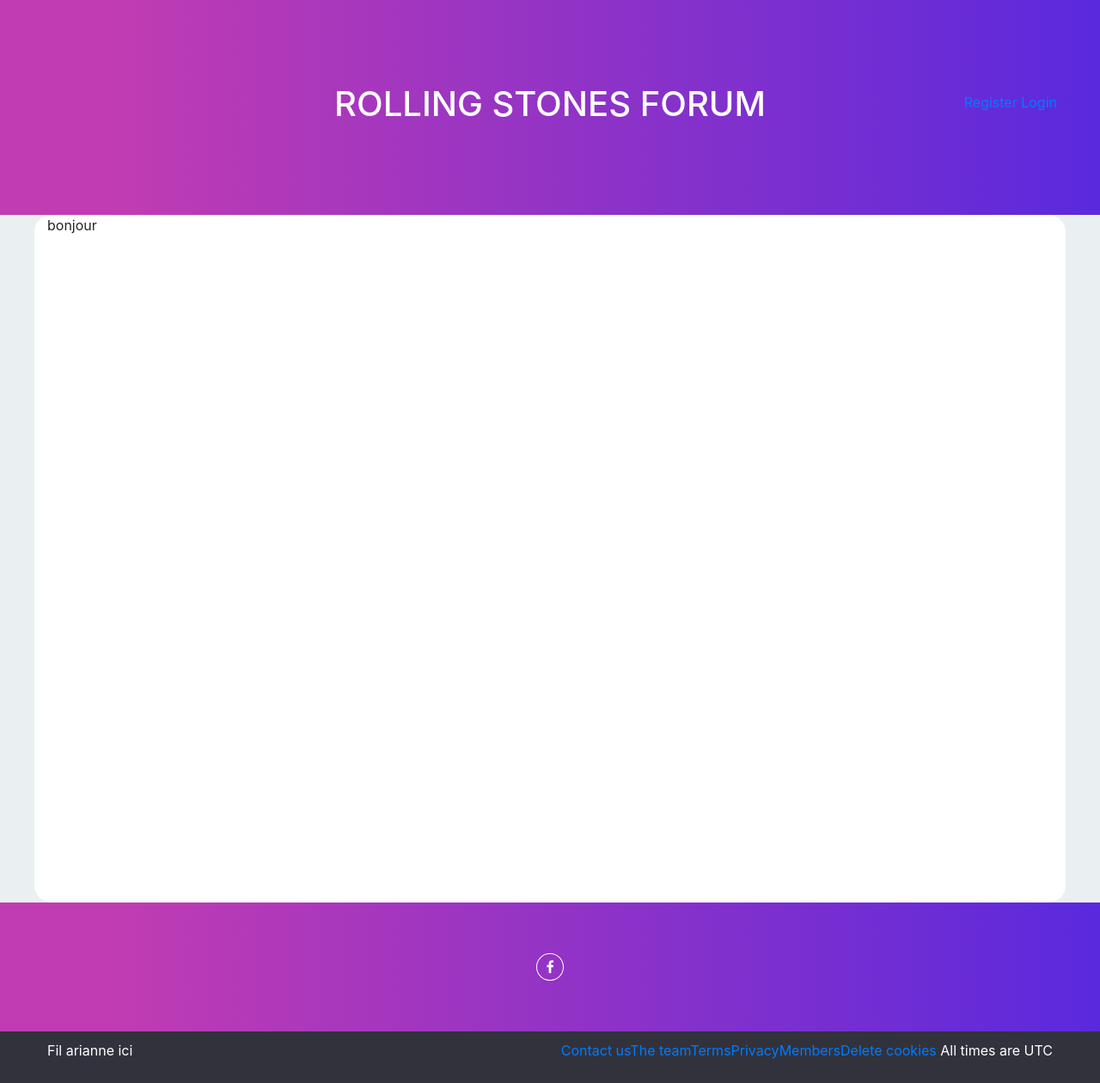
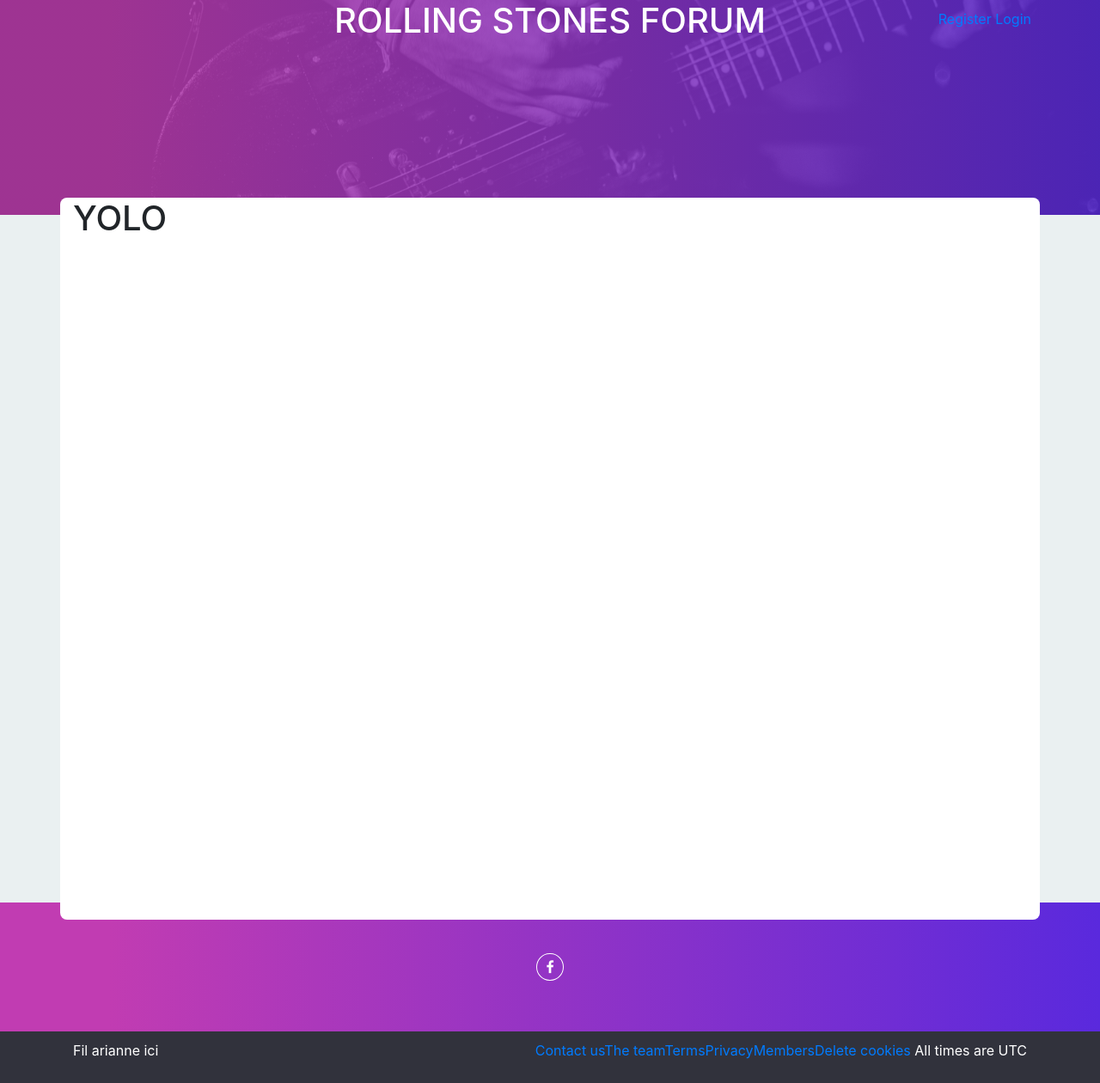
Before and after one commit to JonathanMaillard/BCBB-Forum, a PHP site: page / in a window 1280 px wide. Shown: the whole page at 86% size. Run offline with PHP 8.4, Linux system fonts and the light colour scheme.

Commit message:
updates to main page and css

```diff
--- a/css/style.css
+++ b/css/style.css
@@ -2,9 +2,12 @@
   color: white;
   height: 250px;
   background: #c13cb2;
-  background: linear-gradient(90deg, #c13cb2 10%, #5a29dd 100%);
+  background: linear-gradient(90deg, rgba(193, 60, 178, 0.8) 10%, rgba(90, 41, 221, 0.8) 100%), url(../images/backgroundwebsite.jpeg);
+  background-size: cover;
+  background-position: center;
 }
 header .head {
+  z-index: 1;
   position: relative;
 }
 header .head .registerLogin {
@@ -13,20 +16,21 @@
   top: 10px;
 }
 
-.container {
-  max-width: 1200px;
-  margin: auto;
-}
-
 .background {
   min-height: 800px;
   background-color: #eaf0f1;
+  z-index: 1;
+  position: relative;
 }
 
 main {
   background-color: white;
-  border-radius: 20px;
+  border-radius: 8px;
   min-height: 800px;
+  z-index: 2;
+  position: absolute;
+  top: -20px;
+  bottom: -20px;
 }
 
 .social {
@@ -34,6 +38,7 @@
   background: #c13cb2;
   background: linear-gradient(90deg, #c13cb2 10%, #5a29dd 100%);
   height: 150px;
+  z-index: 1;
 }
 .social .fa {
   border: 1px solid white;
--- a/css/style.scss
+++ b/css/style.scss
@@ -7,10 +7,13 @@
 
 $gradient1: rgb(193,60,178);
 $gradient2: linear-gradient(90deg, rgba(193,60,178,1) 10%, rgba(90,41,221,1) 100%);
+$gradient3: linear-gradient(90deg, rgba(193,60,178,0.8) 10%, rgba(90,41,221,0.8) 100%);
 
 //Add these two lines where you need the gradient
 //background: $gradient1;
 //background: $gradient2;
+
+//$gradient3 is the same than 2 with transparency
 
 
 
@@ -20,10 +23,13 @@
     color: white;
     height: 250px;
     background: $gradient1;
-    background: $gradient2;
+    background: $gradient3, url(../images/backgroundwebsite.jpeg);
+    background-size: cover;
+    background-position: center;
 
     .head{
 
+        z-index: 1;
         position: relative;
 
         .registerLogin{
@@ -35,20 +41,28 @@
 
 }
 
-.container{
-    max-width: 1200px;
-    margin: auto;
-}
+//.container{
+//    max-width: 1200px;
+//    margin: auto;
+//}
 
 .background{
     min-height: 800px; //temporary!
     background-color: $page-background;
+
+    z-index: 1;
+    position: relative;
 }
 
 main{
     background-color: white;
-    border-radius: 20px;
+    border-radius: 8px;
     min-height: 800px; //temporary!
+
+    z-index: 2;
+    position: absolute;
+    top: -20px;
+    bottom: -20px;
 }
 
 
@@ -58,6 +72,8 @@
     background: $gradient2;
 
     height: 150px;
+
+    z-index: 1;
 
     .fa{
         border: 1px solid white;
--- a/includes/footer.php
+++ b/includes/footer.php
@@ -9,11 +9,11 @@
         <div class="container">
             <div class="row">
                 <div class="footer__arianne col-md-3">
-                    <p class ="text-sm-center text-md-left">Fil arianne ici</p>
+                    <p class ="text-center text-md-left">Fil arianne ici</p>
                 </div>
 
                 <div class="footer__links col-md-9">
-                    <p class ="text-sm-center text-md-right"><a href="#">Contact us</a><a href="#">The team</a><a href="#">Terms</a><a href="#">Privacy</a><a href="#">Members</a><a href="#">Delete cookies</a> All times are UTC</p>
+                    <p class ="text-center text-md-right"><a href="#">Contact us</a><a href="#">The team</a><a href="#">Terms</a><a href="#">Privacy</a><a href="#">Members</a><a href="#">Delete cookies</a> All times are UTC</p>
                 </div>
             </div>
         </div>
--- a/includes/header.php
+++ b/includes/header.php
@@ -10,10 +10,13 @@
 </head>
 <body>
 
-    <header class="container-fluid d-flex align-items-center">
+    <header class="container-fluid">
 
-        <div class="container head d-flex justify-content-center">
-            <h1>ROLLING STONES FORUM</h1>
+        <div class="container head">
+
+            <div class="container main-title">
+                <h1 class="text-center">ROLLING STONES FORUM</h1>
+            <div>
 
             <div class="registerLogin">
                 <p><a href="#">Register</a> <a href="#">Login</a>
@@ -23,7 +26,6 @@
 
     </header>
 
-    <section class="background container-fluid">
+    <section class="background container-fluid d-flex justify-content-center">
 
         <main class="container">
-            <!-- Ici viendra le fil d'arianne -->
--- a/index.php
+++ b/index.php
@@ -4,11 +4,14 @@
     include "includes/header.php";
 
 
-    echo '<p>bonjour</p>';
+?>
+
+
+<h1>YOLO</h1>
 
 
 
 
-
+<?php
     include "includes/footer.php";
 ?>
```
Also changed, not shown: images/backgroundwebsite.jpeg (added), 1 other file.
